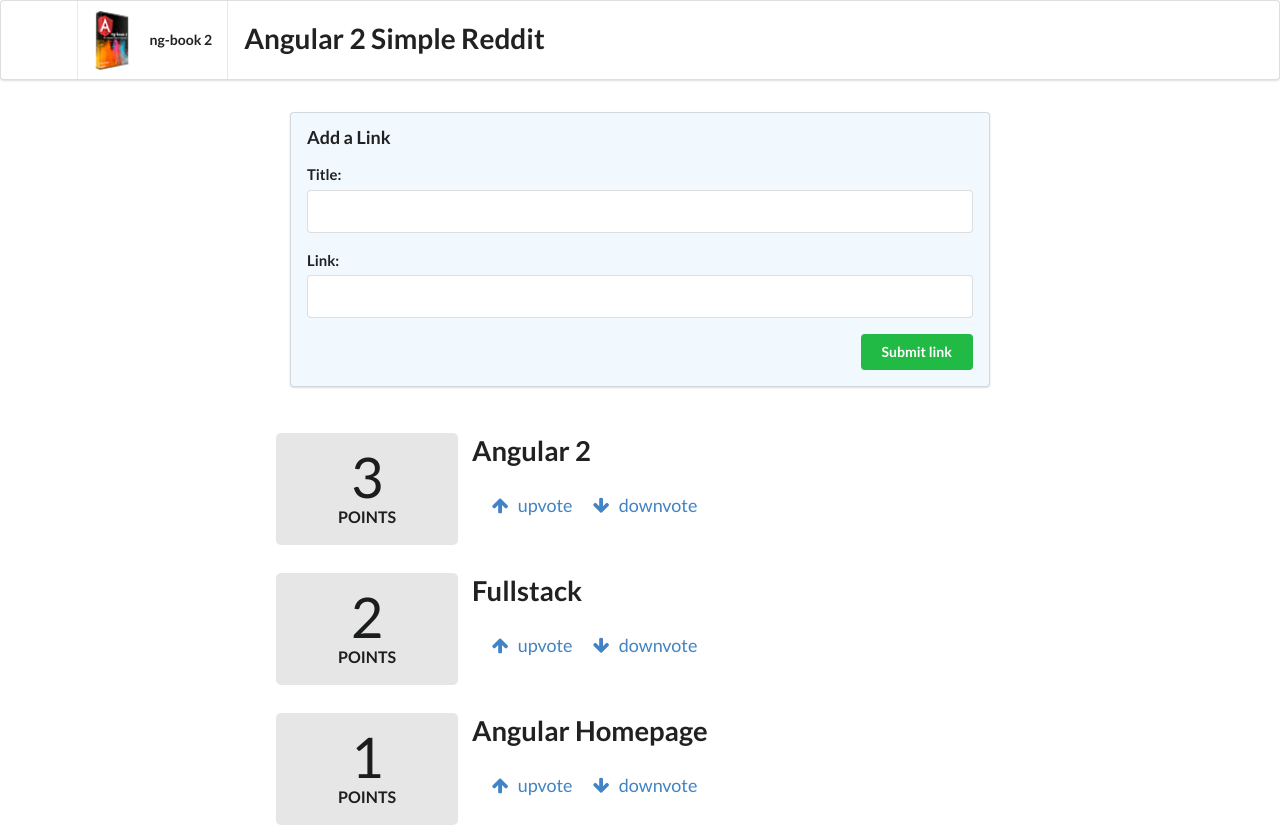
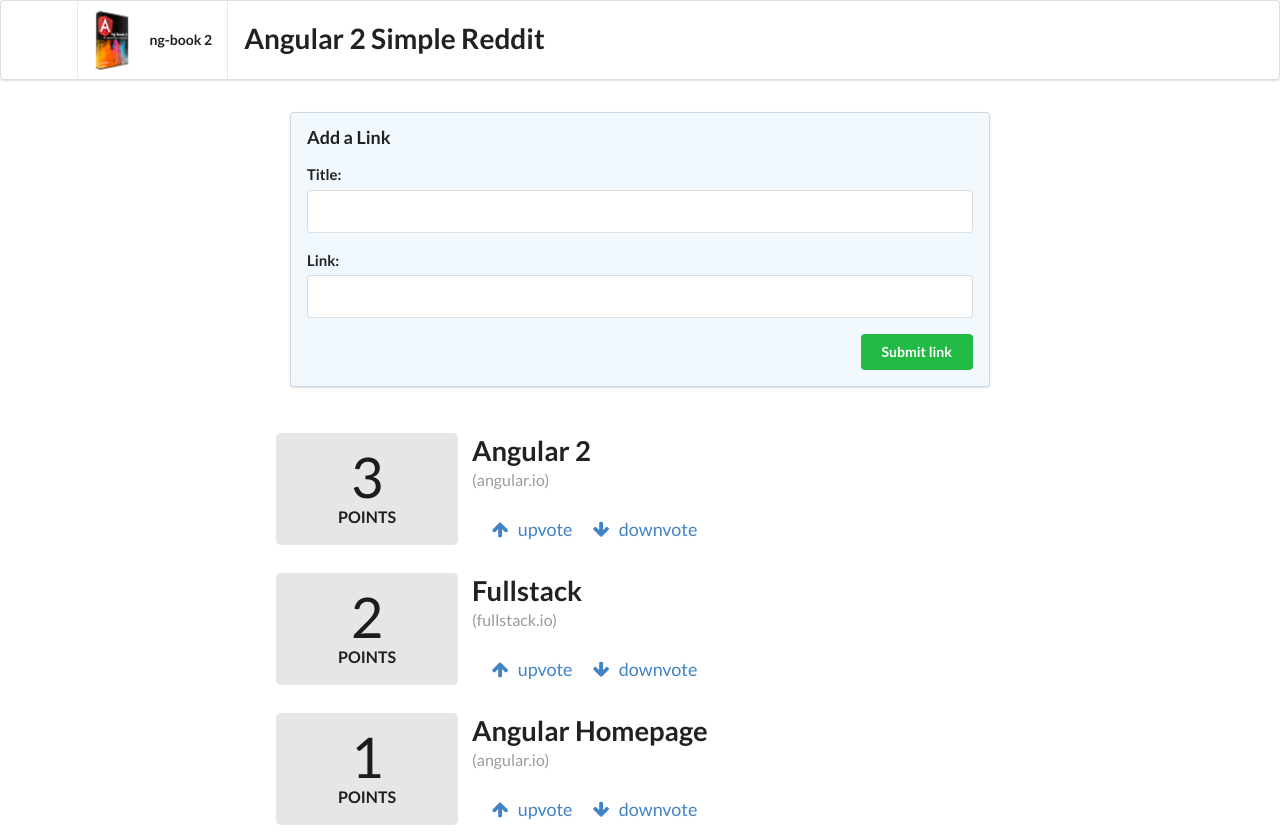
Before and after one commit to daithyy/angular-reddit, an Angular app: page / in a window 1280 px wide. Built offline with nearby package versions, Linux system fonts and the light colour scheme.

Commit message:
Display article domain.

```diff
--- a/src/app/article/article.component.html
+++ b/src/app/article/article.component.html
@@ -12,6 +12,8 @@
   <a class="ui large header" href="{{ link }}">
     {{ article.title }}
   </a>
+  <!-- Display article domain -->
+  <div class="meta">({{ article.domain() }})</div>
   <ul class="ui big horizontal list voters">
     <li class="item">
       <a href (click)="voteUp()">
```
